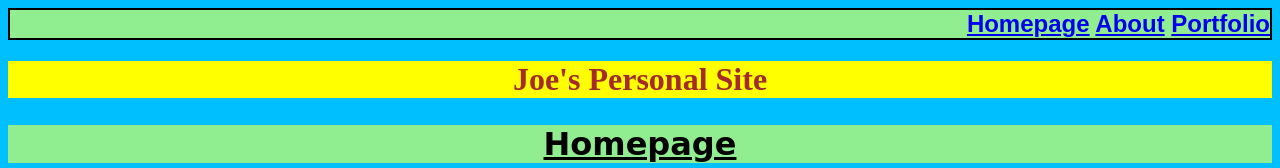
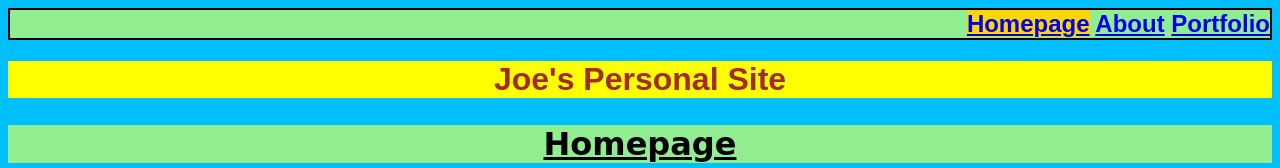
Before and after one commit to jrshields86/Joe-Website, a plain HTML site: page index.html in a window 1280 px wide. In both pictures the pointer is over the link "Homepage". Shown: the top 168 px of the page. Drawn offline with Linux system fonts and the light colour scheme.

Commit message:
Final commit 8/10/23

```diff
--- a/style.css
+++ b/style.css
@@ -9,6 +9,7 @@ h1{
     background-color: yellow;
     text-align: center;
     color: brown;;
+    font-family: Arial, Helvetica, sans-serif;
 }
 h2 {
     background-color: lightgreen;
@@ -30,3 +31,6 @@ h3 {
     font-weight: bold;
     font-size: xx-large;
 }
+a:hover {
+    background-color: gold;
+}
```
Also changed, not shown: 1 other file.
